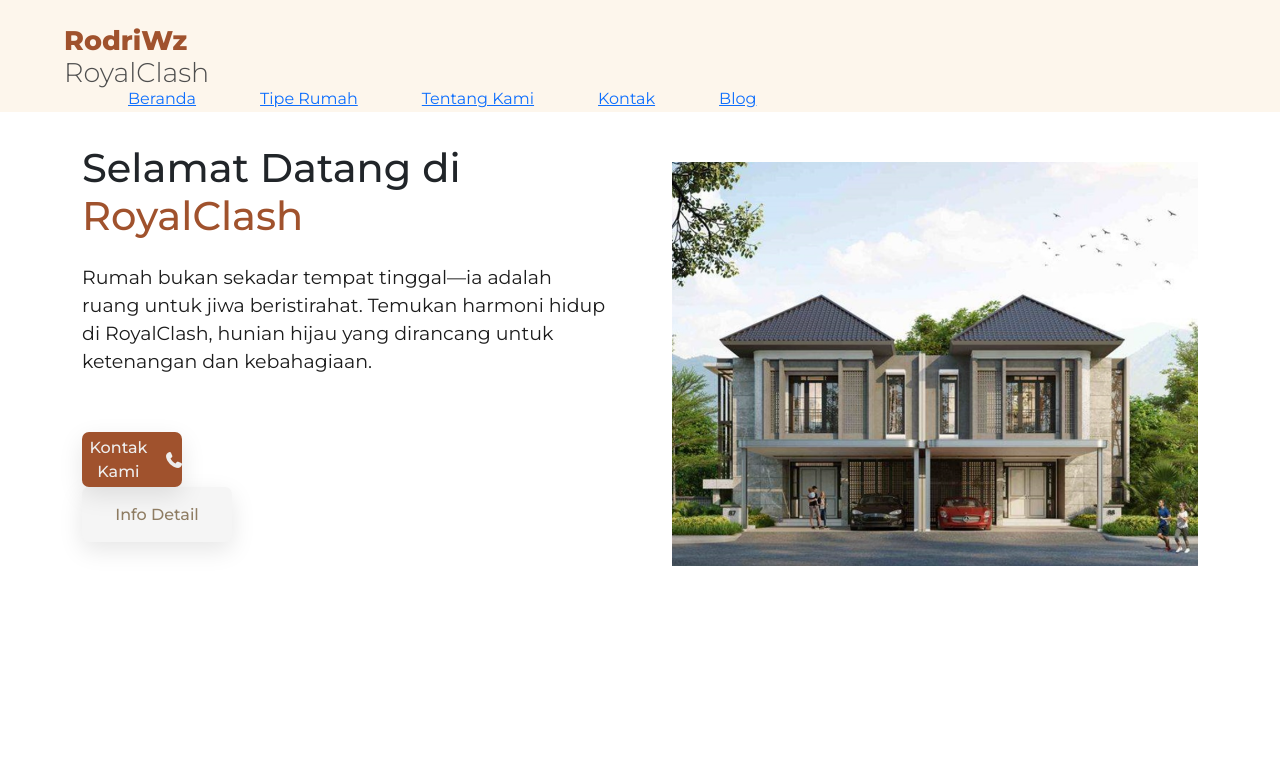
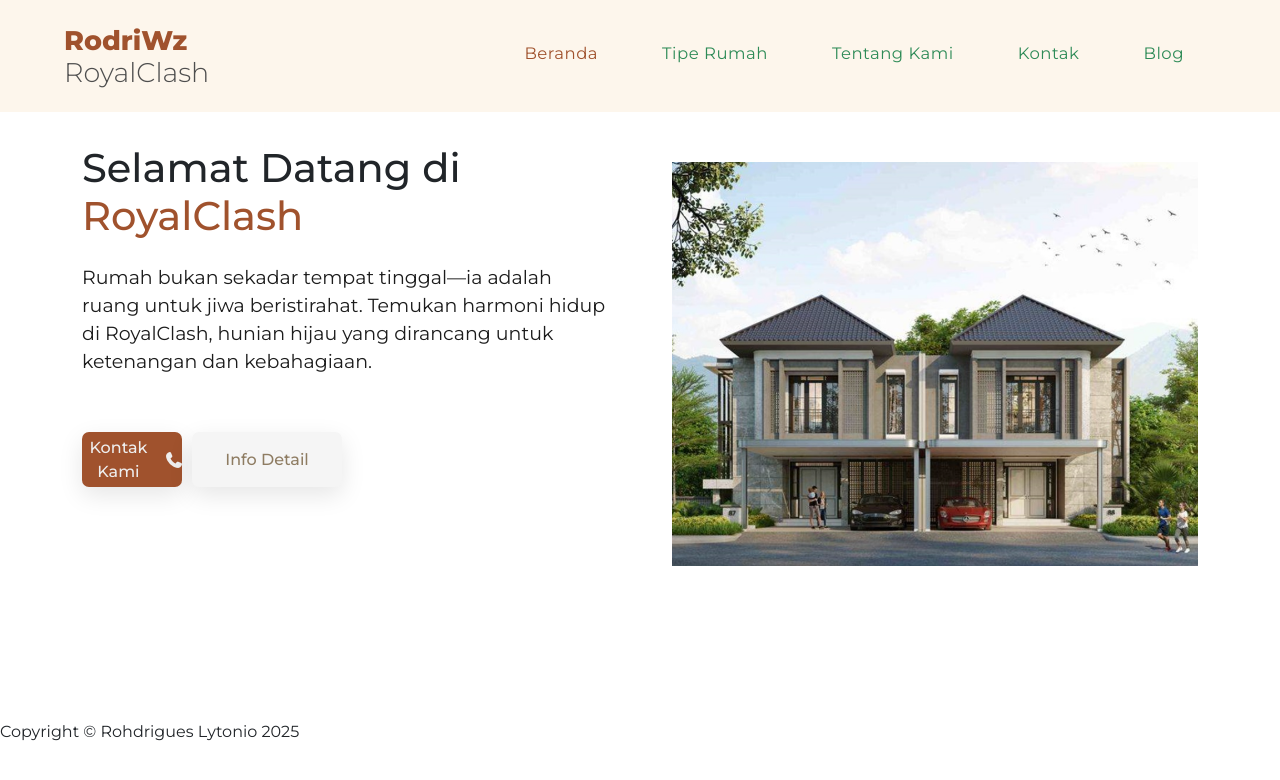
Before and after one commit to RodriWz/RoyalClash-property, a plain HTML site: page index.html in a window 1280 px wide. Drawn offline with nearby package versions, Linux system fonts and the light colour scheme.

Commit message:
refactor: ubah struktur nav_menu dan tambahkan footer section

```diff
--- a/index.html
+++ b/index.html
@@ -4,7 +4,7 @@
     <meta charset="UTF-8" />
     <meta name="viewport" content="width=device-width, initial-scale=1.0" />
     <title>Residence</title>
-    <link rel="stylesheet" href="./css/style.css" rel="stylesheet" />
+    <link rel="stylesheet" href="./css/style.css" />
 
     <!-- Bootsrap -->
     <link
@@ -44,7 +44,6 @@
             </h2>
           </a>
         </div>
-      </nav>
 
         <div class="nav_menu" id="nav_menu">
           <button class="close_btn" id="close_btn">
@@ -53,29 +52,27 @@
 
           <ul class="nav_menu_list">
             <li class="nav_menu_item">
-            <a href="./index.html" class="nav_menu_link_active">Beranda</a>
+              <a href="./index.html" class="nav_menu_link menu_active">Beranda</a>
             </li>
             <li class="nav_menu_item">
-            <a href="./tipe_rumah.html" class="nav_menu_link_active"
-              >Tipe Rumah</a
-            >
+              <a href="./tipe_rumah.html" class="nav_menu_link">Tipe Rumah</a>
             </li>
             <li class="nav_menu_item">
-            <a href="./tentang.html" class="nav_menu_link_active"
-              >Tentang Kami</a
-            >
+              <a href="./tentang.html" class="nav_menu_link">Tentang Kami</a>
             </li>
             <li class="nav_menu_item">
-            <a href="./kontak.html" class="nav_menu_link_active">Kontak</a>
+              <a href="./kontak.html" class="nav_menu_link">Kontak</a>
             </li>
             <li class="nav_menu_item">
-            <a href="./blog.html" class="nav_menu_link_active">Blog</a>
+              <a href="./blog.html" class="nav_menu_link">Blog</a>
             </li>
           </ul>
         </div>
+
         <button class="toggle_btn" id="toggle_btn">
           <i class="fa fa-bars"> </i>
         </button>
+      </nav>
     </header>
     <!-- Header Tutup -->
 
@@ -96,9 +93,8 @@
               <button class="btn_home view_more_btn">
                 Kontak kami <i class="fa fa-phone"></i>
               </button>
+              <button class="btn_home documentation_btn">Info Detail</button>
             </div>
-
-            <button class="btn_home documentation_btn">Info Detail</button>
           </div>
           <div class="grid-items-2">
             <div class="team_img_wrapper">
@@ -110,6 +106,13 @@
     </section>
     <!-- section tutup -->
 
+    <!-- Footer -->
+    <br /><br /><br />
+    <footer class="footer">
+      <div>Copyright &copy; Rohdrigues Lytonio 2025</div>
+    </footer>
+    <!-- Footer tutup -->
+
     <!-- SCRIPT JS -->
     <script src="./js/script.js" defer></script>
   </body>
```
Lines whose indentation alone changed are shown as unchanged.
